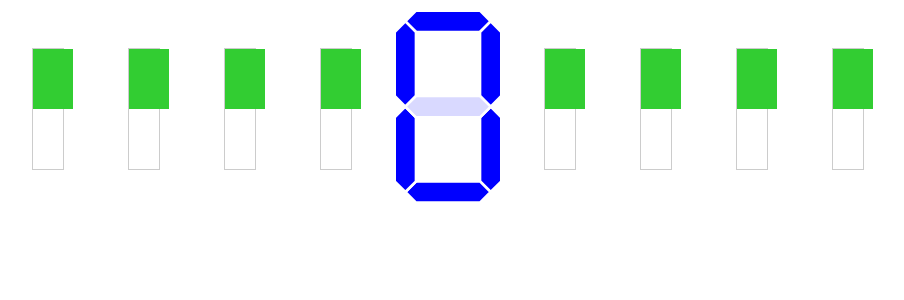
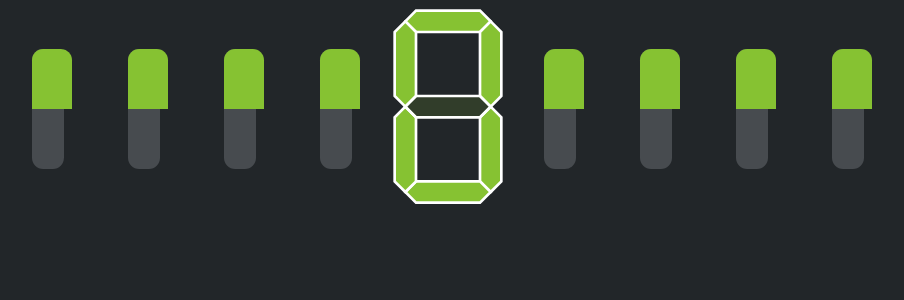
Before and after one commit to matheusps/loac-fpga-simulator, a React (Create React App) app: page / in a window 1280 px wide. Shown: the top 300 px of the page, without its empty margins (192-1096 px from the left). Built offline with nearby package versions, Linux system fonts and the light colour scheme.

Commit message:
Better pallete

```diff
--- a/src/App.js
+++ b/src/App.js
@@ -18,10 +18,8 @@ class App extends Component {
   }
 
   toggle = idx => {
-    console.log(idx)
     this.setState(state => {
       const toggle = state.toggle.map( (item, i) => i === idx ? !item : item )
-        console.log(toggle)
       return {
         toggle,
       };
@@ -41,7 +39,7 @@ class App extends Component {
           <div className="display">
             <Display
               value={this.state.count}
-              color="blue"
+              color="#86C232"
               digitCount={1}/>
           </div>
           <Panel>
--- a/src/components/Toggle/toggle.css
+++ b/src/components/Toggle/toggle.css
@@ -1,13 +1,13 @@
 .toggle {
-    border: 1px solid #ccc;
     display: flex;
     position: relative;
     width: 2.5rem;
     height: 7.5rem;
-    background: white;
+    background: var(--pallete-gray-dark);
     align-self: center;
     user-select: none;
     margin: 2rem;
+    border-radius: .7rem;
 }
 
 .toggle:after,
@@ -33,7 +33,7 @@ input {
 
 .card {
     position: relative;
-    background: limegreen;
+    background: var(--pallete-green-light);
     transition: .4s;
     height: 50%;
     width: 2.5rem;
@@ -42,9 +42,15 @@ input {
 
 .slide .card {
     transform: translate(0);
+    border-top-left-radius: .7rem;
+    border-top-right-radius: .7rem;
 }
 
 .active .card {
-    background: tomato;
+    background: var(--pallete-gray-light);
     transform: translateY(3.75rem);
+    border-top-left-radius: 0rem;
+    border-top-right-radius: 0rem;
+    border-bottom-left-radius: .7rem;
+    border-bottom-right-radius: .7rem;
 }
--- a/src/index.css
+++ b/src/index.css
@@ -1,3 +1,11 @@
+:root {
+  --pallete-dark: #222629;
+  --pallete-green-dark: #61892F;
+  --pallete-green-light: #86C232;
+  --pallete-gray-dark: #474B4F;
+  --pallete-gray-light: #6B6E70;
+}
+
 body {
   margin: 0;
   padding: 0;
@@ -6,6 +14,8 @@ body {
     sans-serif;
   -webkit-font-smoothing: antialiased;
   -moz-osx-font-smoothing: grayscale;
+
+  background-color: var(--pallete-dark);
 }
 
 code {
```
Lines whose indentation alone changed are shown as unchanged.
